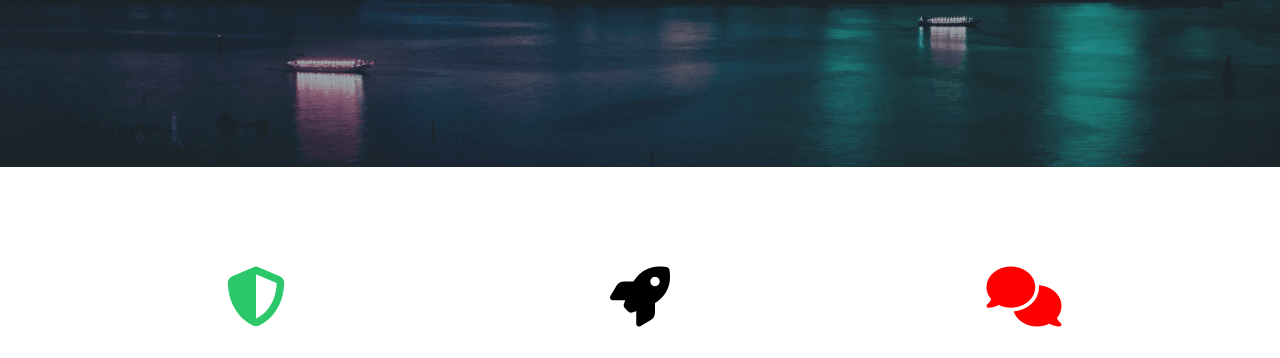
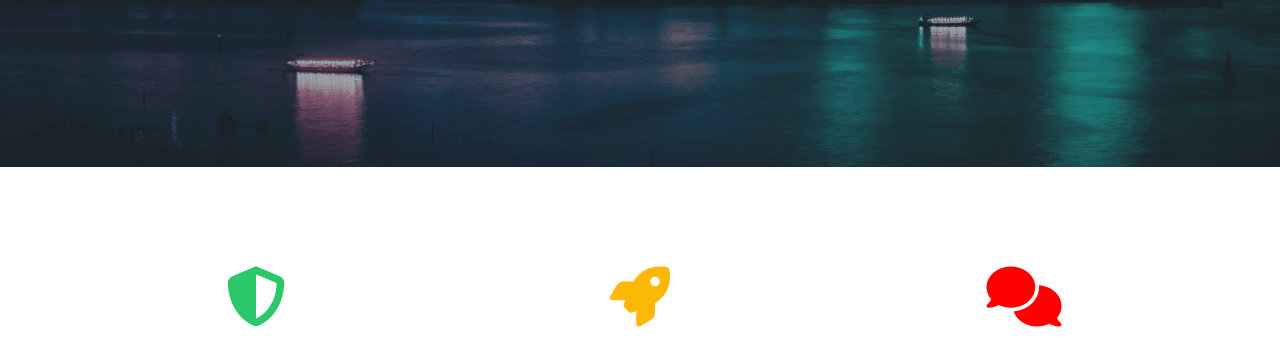
Before and after one commit to angelomarcio40/home_host, a plain HTML site: page index.html in a window 1280 px wide. Shown: the part 442-800 px from the top of the page. Drawn offline with Linux system fonts and the light colour scheme; a web font is replaced by a local one.

Commit message:
Update estilo.css

```diff
--- a/css/estilo.css
+++ b/css/estilo.css
@@ -117,7 +117,7 @@ nav {
 }
 
 .fa-rocket {
-    color: darkorang;
+    color: #fdb705;
 }
 
 .fa-comments {
@@ -345,7 +345,7 @@ footer {
 
     .container .searchdomain-container input {
         width: 100%;
-        /* Impede que o padding adicione tamanho ao elemento ouseja, o valor padding, será descontado do tamanho original do elemento */
+        /* Impede que o padding adicione tamanho ao elemento ou seja, o valor padding, será descontado do tamanho original do elemento */
         box-sizing: border-box;
     }
 
```
